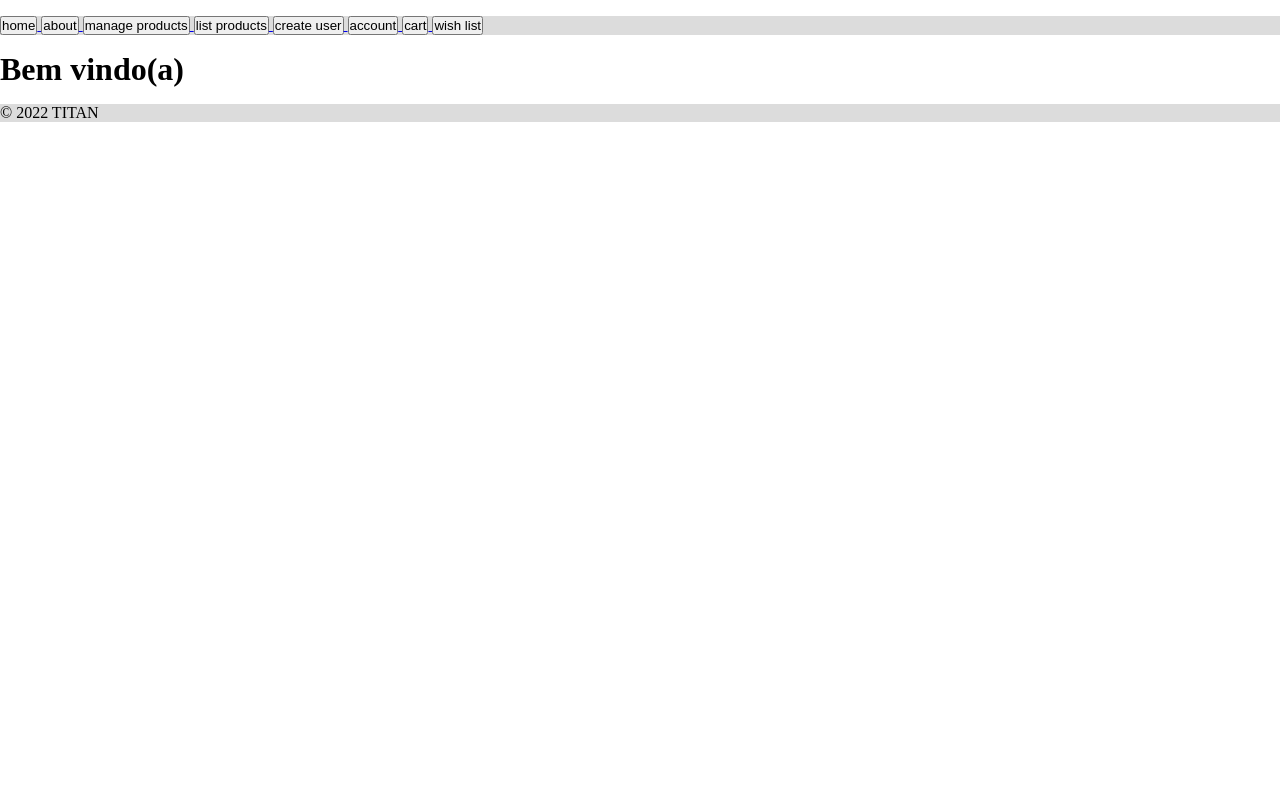
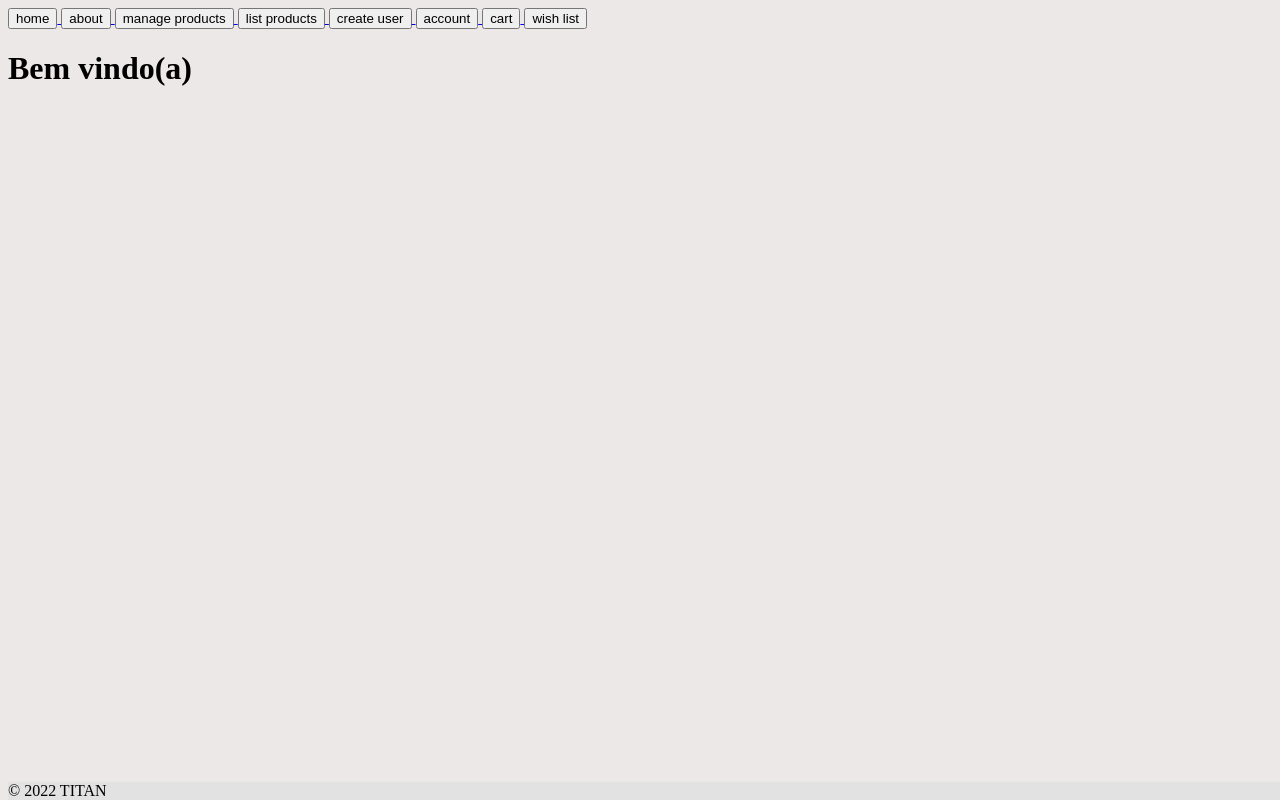
Before and after one commit to FelipMa/ProjetoPTDev, a Node server app: page / in a window 1280 px wide. Run offline with Node 20, Linux system fonts and the light colour scheme; some libraries are stand-ins or nearby versions.

Commit message:
style css novo

```diff
--- a/public/css.css
+++ b/public/css.css
@@ -1,14 +1,88 @@
-* {
-    margin: 0;
-    padding: 0;
-    box-sizing: border-box;
+/* Universal */
+
+body {
+    background-color: #EDE8E8;
 }
 
-body {
-    background-color: white;
+footer {
+    background-color: #E2E2E2;
+    position: fixed;
+    bottom: 0;
+    width: 100%;
 }
 
-header, footer {
-    background-color: gainsboro;
-    margin: 1rem 0;
+.navbar {
+    background-color: #E2E2E2;
+    max-height: 5rem;
+    z-index: 2;
 }
+
+.navbar:hover{
+    opacity: 1;
+}
+
+.navbar-nav {
+    font-family: "Bebas Neue";
+    font-size: 2rem;
+}
+
+#myNavbarItems {
+    position: relative;
+    width: max-content;
+}
+
+#collapsibleItems {
+    position: absolute;
+    right: 0px;
+    background-color: #E2E2E2;
+    padding-left: 20px;
+    padding-right: 20px;
+}
+
+.item-dropdown-user {
+    font-family: "Bebas Neue";
+}
+
+/* Landing Page */
+
+#landingPage {
+    background-image: url(https://www.crushpixel.com/big-static15/preview4/worn-blue-denim-jeans-texture-1967743.jpg);
+}
+
+#landingPage > .navbar {
+    opacity: 0.8;
+}
+
+.encaixe-de-imagem {
+    object-fit: contain;
+    height: 3em;
+}
+
+#landingPage > main > h1 {
+    color: #f2a900;
+    text-shadow: 2px 2px 5px black;
+    position: absolute;
+    top: 40%;
+    transform: translate(0, -50%);
+    font-family: "Bebas Neue";
+}
+
+#landingPage > main > h6 {
+    color:aliceblue;
+    background: rgba(120, 104, 104, 0.8);
+    padding: 15px;
+    border-radius: 10px;
+    position: absolute;
+    top: 40%;
+    transform: translate(0, 50%);
+    max-width: 75%;
+    font-family: "Montserrat";
+}
+
+/* registroPage */
+
+#registroPage > main {
+    max-width: 100%;
+    font-family: "Bebas Neue";
+    margin-top: 2rem;
+}
```
